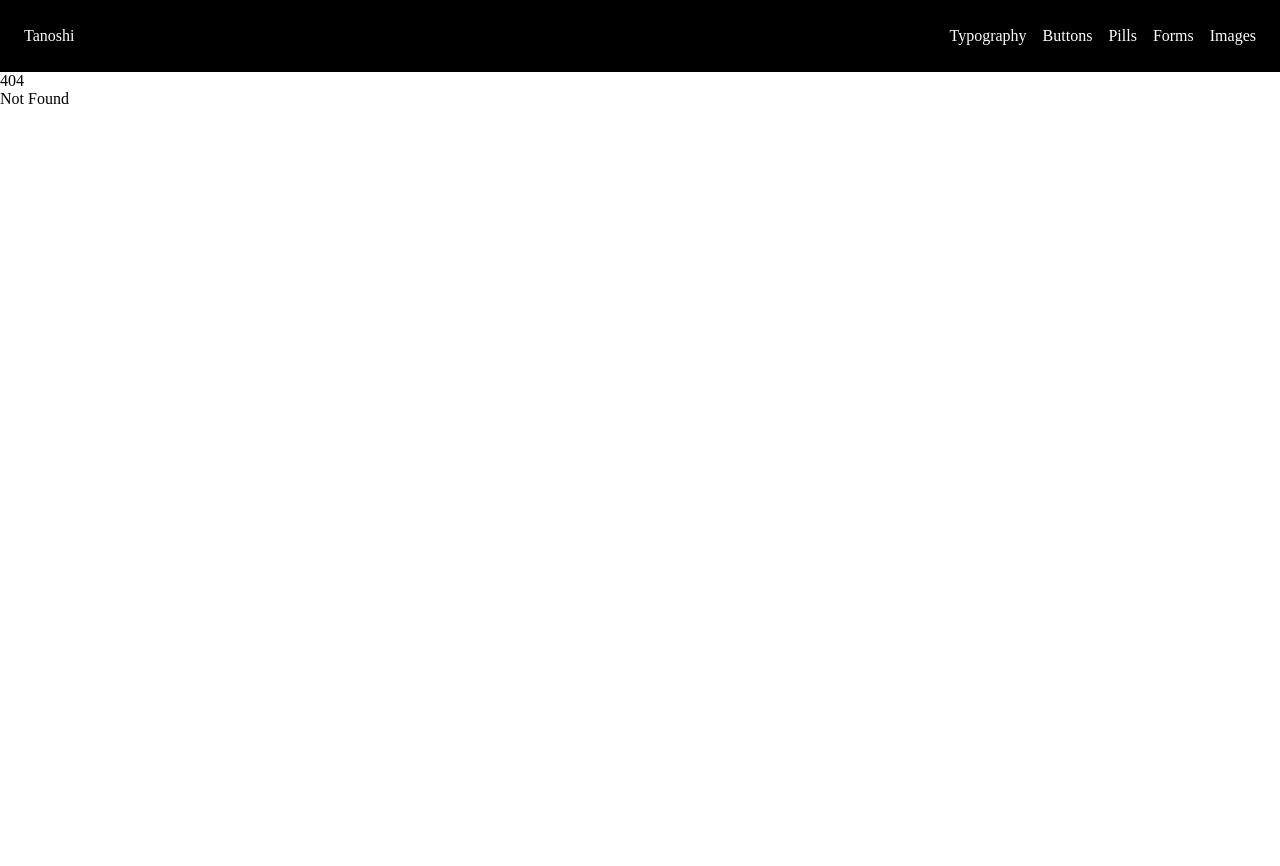
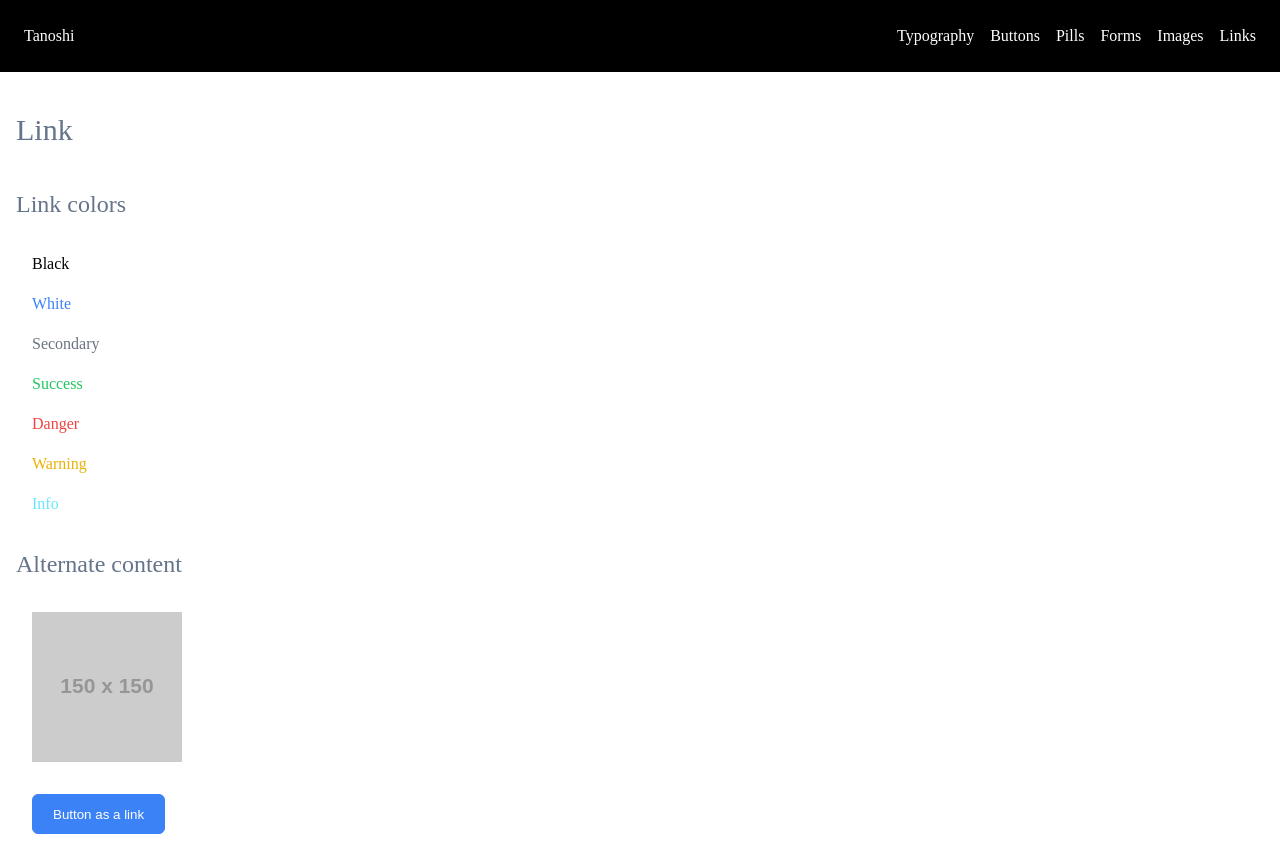
Before and after one commit to deozza/tanoshi, a SvelteKit app: page /links in a window 1280 px wide. Before the commit this address had no page. Before the commit the page ends 800 px from the top, so only its background shows below. Built offline with nearby package versions, Linux system fonts and the light colour scheme.

Commit message:
Main t 13/images in link (#27)
* feat(MAIN-T-13) : added alternate content for links

* feat(MAIN-T-13) : added link demo

* feat(MAIN-T-13) : added link demo in navbar

```diff
--- a/package.json
+++ b/package.json
@@ -1,6 +1,6 @@
 {
 	"name": "tanoshi",
-	"version": "0.4.6",
+	"version": "0.4.7",
 	"keywords": [
 		"svelte",
 		"sveltekit",
--- a/src/lib/atoms/link/TanoshiLink.svelte
+++ b/src/lib/atoms/link/TanoshiLink.svelte
@@ -12,4 +12,5 @@
 	target={tanoshiLinkModel.isInternal}
 >
 	{tanoshiLinkModel.content}
+	<slot />
 </a>
--- a/src/routes/+layout.svelte
+++ b/src/routes/+layout.svelte
@@ -12,6 +12,7 @@
 		new TanoshiLinkModel('Pills').setTheme('white').setLink('/pills'),
 		new TanoshiLinkModel('Forms').setTheme('white').setLink('/forms'),
 		new TanoshiLinkModel('Images').setTheme('white').setLink('/images'),
+		new TanoshiLinkModel('Links').setTheme('white').setLink('/links'),
 	];
 
 	const navbarModel = new TanoshiNavigationModel()
--- /dev/null
+++ b/src/routes/links/+page.svelte
@@ -0,0 +1,80 @@
+<script lang="ts">
+	import TanoshiLinkModel from '$atoms/link/TanoshiLinkModel';
+	import TanoshiLink from '$atoms/link/TanoshiLink.svelte';
+	import TanoshiHeader from '$atoms/typography/header/TanoshiHeader.svelte';
+	import TanoshiHeaderModel from '$atoms/typography/header/TanoshiHeaderModel';
+    import TanoshiContainer from '$molecules/container/TanoshiContainer.svelte';
+	import TanoshiContainerModel from '$molecules/container/TanoshiContainerModel';
+	import TanoshiButton from '$atoms/button/TanoshiButton.svelte';
+	import TanoshiButtonModel from '$atoms/button/TanoshiButtonModel';
+	import TanoshiImageModel from '$atoms/image/TanoshiImageModel';
+    import TanoshiImage from '$atoms/image/TanoshiImage.svelte';
+
+	const columnContainer = new TanoshiContainerModel('c');
+
+	const linkHeader: TanoshiHeaderModel = new TanoshiHeaderModel('Link')
+		.setDisplaySize('3xl')
+		.setHtmlSize('h1');
+
+
+	const coloredLinksHeader: TanoshiHeaderModel = new TanoshiHeaderModel('Link colors')
+		.setDisplaySize('2xl')
+		.setHtmlSize('h3');
+
+	const blackLink = new TanoshiLinkModel('Black').setTheme('black');
+    const primaryLink = new TanoshiLinkModel('White').setTheme('primary');
+    const secondaryLink = new TanoshiLinkModel('Secondary').setTheme('secondary');
+    const successLink = new TanoshiLinkModel('Success').setTheme('success');
+    const dangerLink = new TanoshiLinkModel('Danger').setTheme('danger');
+    const warningLink = new TanoshiLinkModel('Warning').setTheme('warning');
+    const infoLink = new TanoshiLinkModel('Info').setTheme('info');
+
+    const coloredLinksModels: Array<TanoshiLinkModel> = [
+        blackLink,
+        primaryLink,
+        secondaryLink,
+        successLink,
+        dangerLink,
+        warningLink,
+        infoLink,
+    ];
+
+    const alternateContentLinkHeader: TanoshiHeaderModel = new TanoshiHeaderModel('Alternate content')
+        .setDisplaySize('2xl')
+        .setHtmlSize('h3');
+
+    const alternateContentLink = new TanoshiLinkModel('').setLink('https://via.placeholder.com/150');
+
+    const buttonModel = new TanoshiButtonModel('Button as a link')
+        .setTheme('primary')
+
+    const imageModel = new TanoshiImageModel('https://via.placeholder.com/150', 'Placeholder image')
+
+
+</script>
+
+<main>
+	<section id="button">
+		<TanoshiContainer tanoshiContainerModel={columnContainer}>
+			<TanoshiContainer tanoshiContainerModel={columnContainer}>
+				<TanoshiHeader tanoshiHeaderModel={linkHeader} />
+
+				<TanoshiHeader tanoshiHeaderModel={coloredLinksHeader} />
+				<TanoshiContainer tanoshiContainerModel={columnContainer}>
+					{#each coloredLinksModels as coloredLinksModel}
+                    <TanoshiLink tanoshiLinkModel={coloredLinksModel} />
+					{/each}
+				</TanoshiContainer>
+
+                <TanoshiHeader tanoshiHeaderModel={alternateContentLinkHeader} />
+                <TanoshiLink tanoshiLinkModel={alternateContentLink}>
+                    <TanoshiImage tanoshiImageModel={imageModel} />
+                </TanoshiLink>
+                <TanoshiLink tanoshiLinkModel={alternateContentLink}>
+                    <TanoshiButton tanoshiButtonModel={buttonModel} />
+                </TanoshiLink>
+
+			</TanoshiContainer>
+		</TanoshiContainer>
+	</section>
+</main>
```
